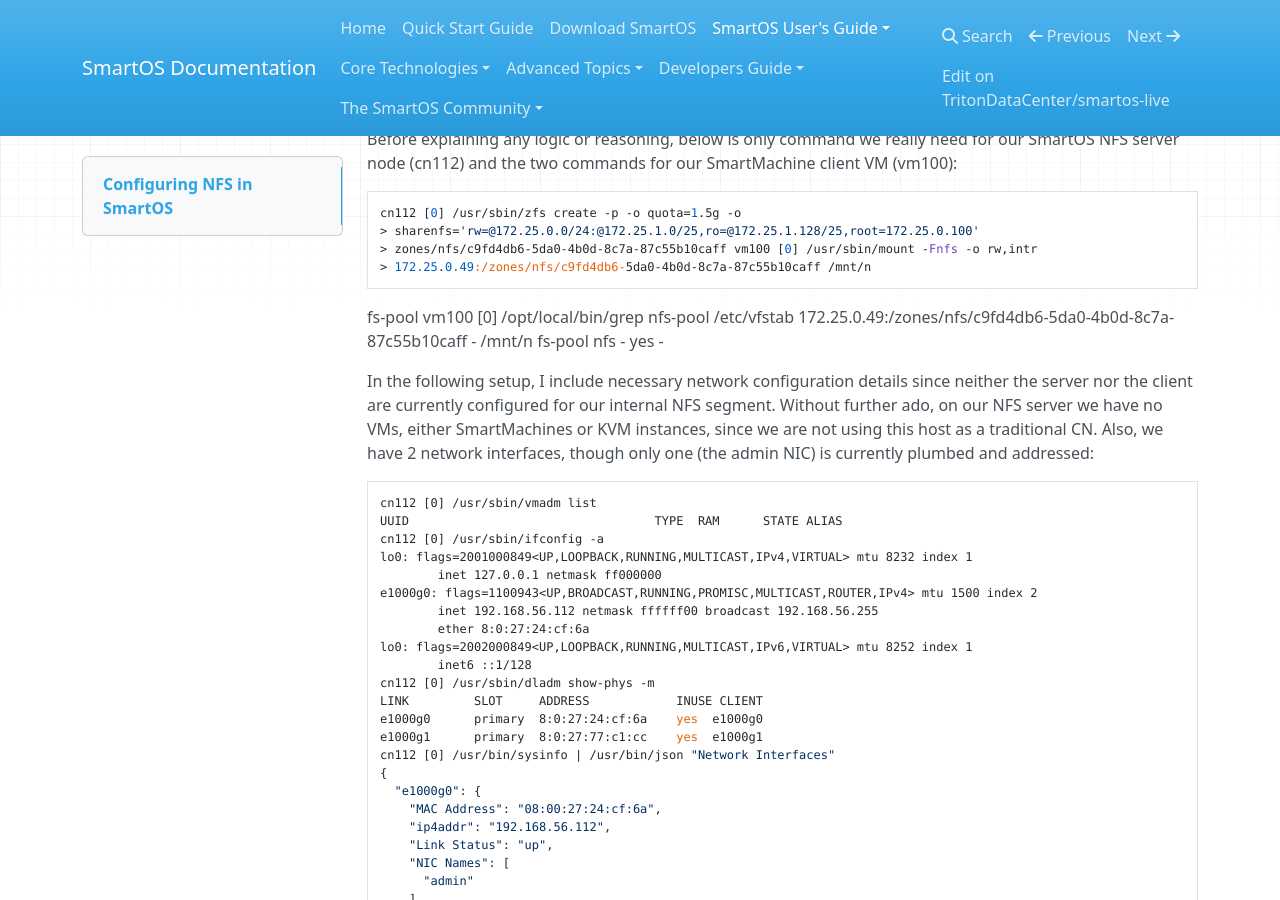
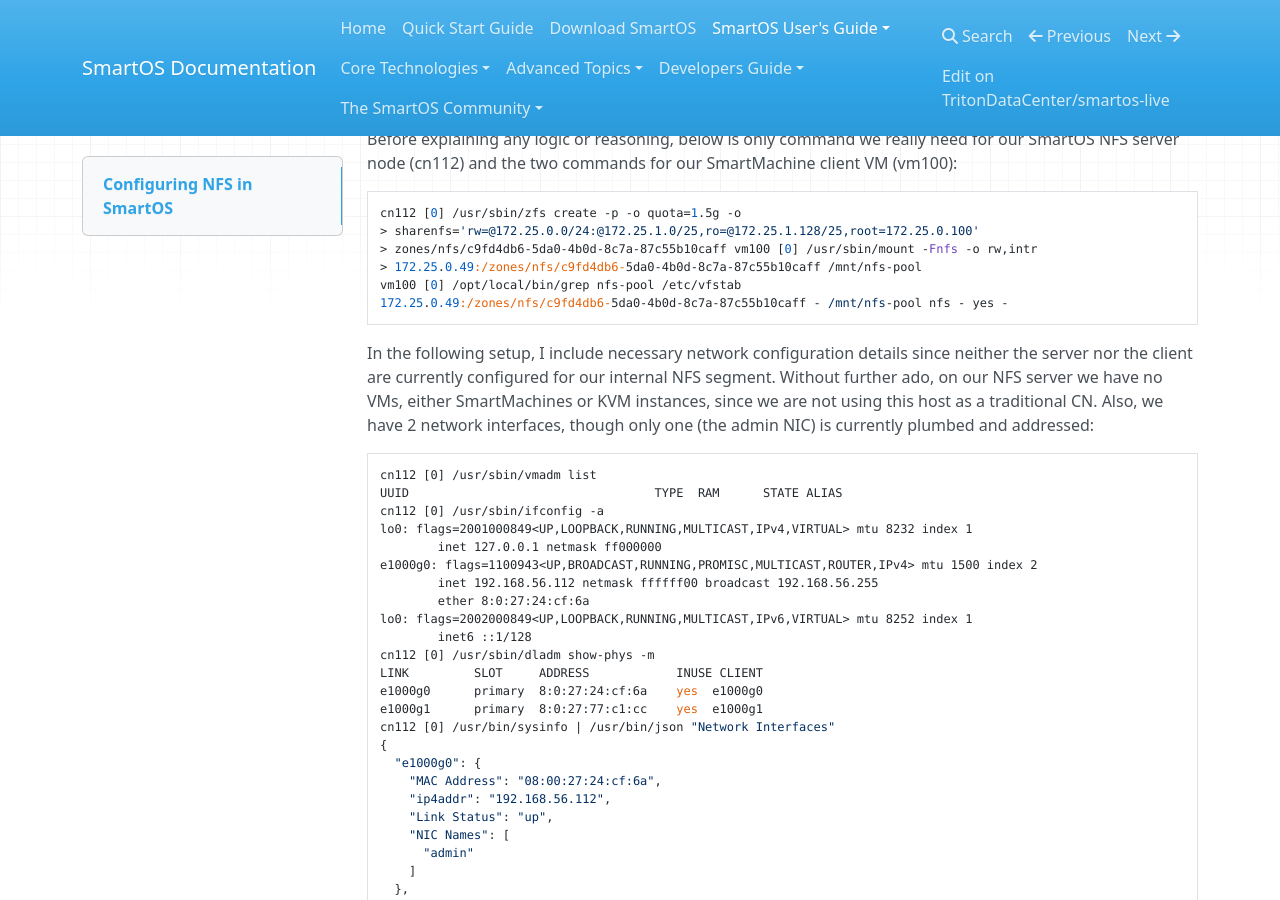
Before and after one commit to TritonDataCenter/smartos-docs, an MkDocs documentation site: the page built from docs/configuring-nfs-in-smartos.md, in a window 1280 px wide and 900 px high, scrolled down 395 px. Built offline with MkDocs 1.6.1, drawn with Linux system fonts in a browser that asks for light colours; nearby versions of some CDN libraries.

```diff
--- a/docs/configuring-nfs-in-smartos.md
+++ b/docs/configuring-nfs-in-smartos.md
@@ -25,11 +25,9 @@ commands for our SmartMachine client VM (vm100):
     cn112 [0] /usr/sbin/zfs create -p -o quota=1.5g -o
     > sharenfs='rw=@172.25.0.0/24:@172.25.1.0/25,ro=@172.25.1.128/25,root=172.25.0.100'
     > zones/nfs/c9fd4db6-5da0-4b0d-8c7a-87c55b10caff vm100 [0] /usr/sbin/mount -Fnfs -o rw,intr
-    > 172.25.0.49:/zones/nfs/c9fd4db6-5da0-4b0d-8c7a-87c55b10caff /mnt/n
-fs-pool
+    > 172.25.0.49:/zones/nfs/c9fd4db6-5da0-4b0d-8c7a-87c55b10caff /mnt/nfs-pool
     vm100 [0] /opt/local/bin/grep nfs-pool /etc/vfstab
-    172.25.0.49:/zones/nfs/c9fd4db6-5da0-4b0d-8c7a-87c55b10caff - /mnt/n
-fs-pool nfs - yes -
+    172.25.0.49:/zones/nfs/c9fd4db6-5da0-4b0d-8c7a-87c55b10caff - /mnt/nfs-pool nfs - yes -
 
 In the following setup, I include necessary network configuration
 details since neither the server nor the client are currently
```
Also changed, not shown: docs/getting-started-with-smartos.md (+1 -0 lines).
